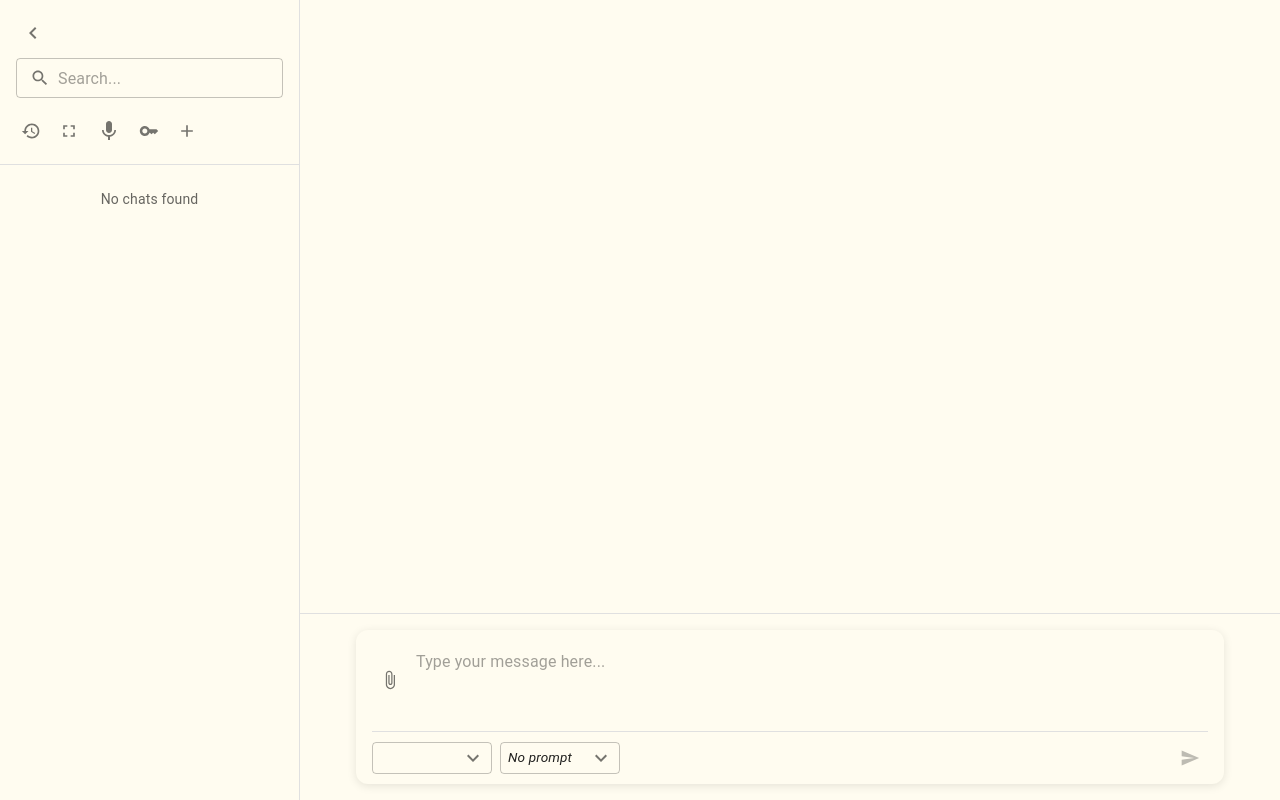
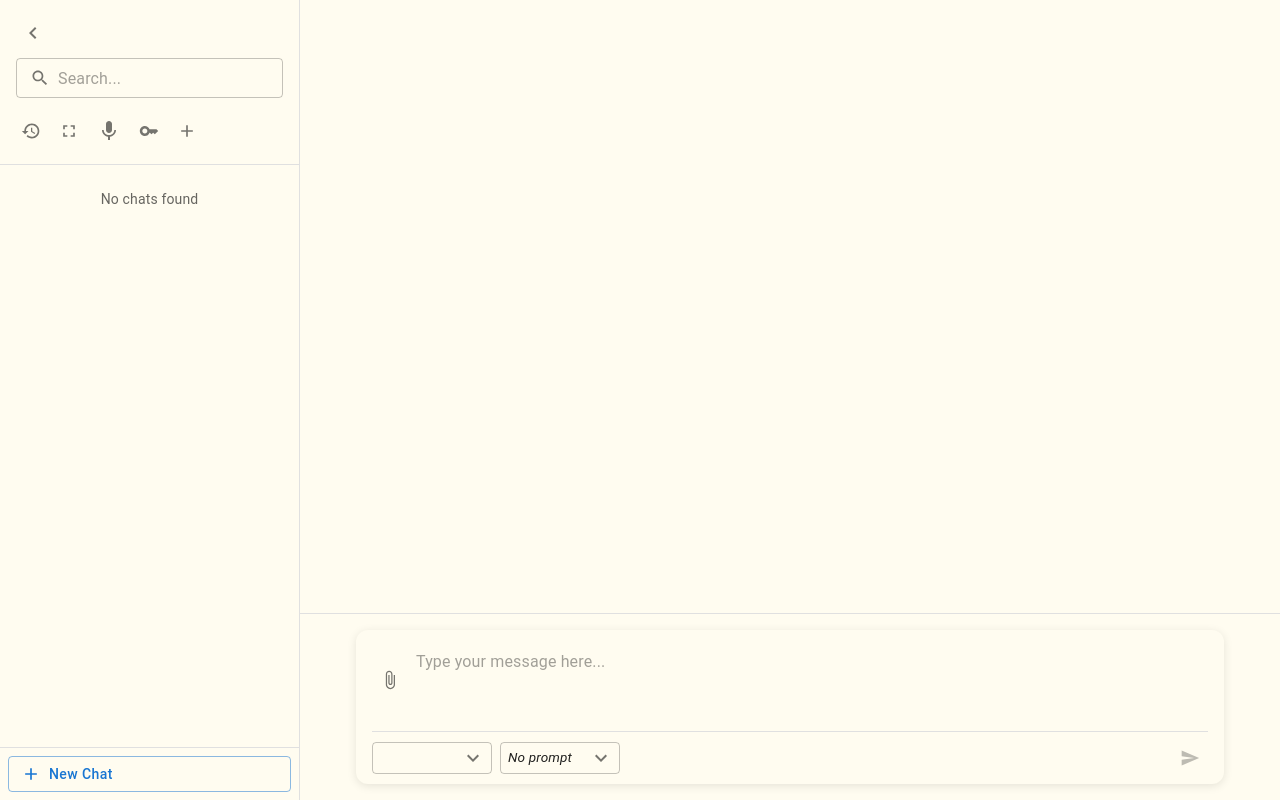
Before and after one commit to tchowdary/notepad-web, a React (Vite) app: page /#/jarvis in a window 1280 px wide. Built offline with nearby package versions, Linux system fonts and the light colour scheme.

Commit message:
new chat icon

```diff
--- a/src/components/ChatBox.jsx
+++ b/src/components/ChatBox.jsx
@@ -1660,6 +1660,27 @@ const ChatBox = ({ onFullscreenChange, initialFullscreen, initialInput = '', cre
                   </Box>
                 )}
               </List>
+              <Box sx={{
+                p: 1,
+                borderTop: `1px solid ${theme.palette.divider}`,
+                display: 'flex',
+                justifyContent: 'center'
+              }}>
+                <Button
+                  variant="outlined"
+                  startIcon={<AddIcon />}
+                  onClick={createNewSession}
+                  fullWidth
+                  sx={{
+                    borderRadius: 1,
+                    textTransform: 'none',
+                    justifyContent: 'flex-start',
+                    px: 2
+                  }}
+                >
+                  New Chat
+                </Button>
+              </Box>
             </Box>
 
             {/* Main chat area */}
```
